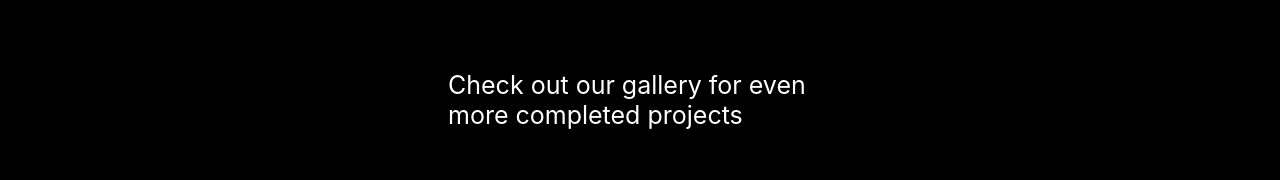
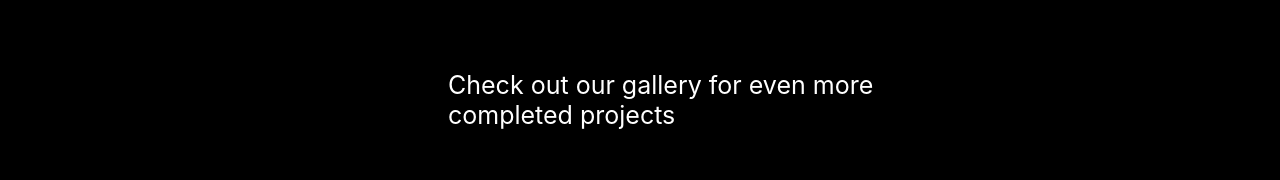
Before and after one commit to mwrowan89/BR-Fabrication-React.js, a React (Create React App) app: page / in a window 1280 px wide. Shown: the part 4359-4539 px from the top of the page. Built offline with nearby package versions, Linux system fonts and the light colour scheme.

Commit message:
Fixed slide show title

```diff
--- a/src/css/PhotoSlide.css
+++ b/src/css/PhotoSlide.css
@@ -60,6 +60,8 @@
 }
 #slide-show-text {
   scale: 0.5;
+  width: 70vw;
+  margin-left: -2.5vw;
 }
 .prev {
   left: 0;
```
